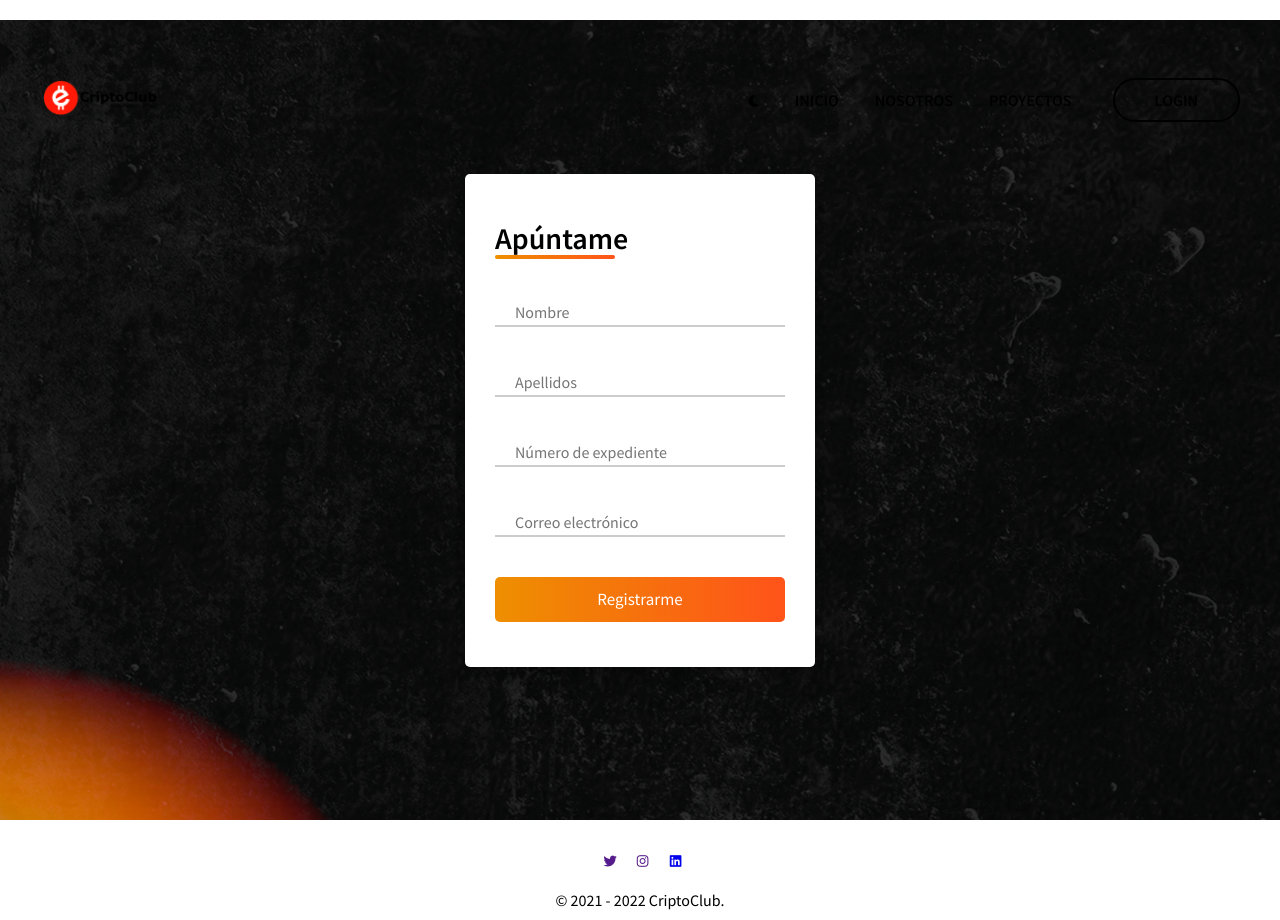
After one commit to AlvaroFarreny/WebFinalProject, a PHP site: page /profile.html in a window 1280 px wide. The commit adds this page. Run offline with PHP 8.4, Linux system fonts and the light colour scheme; some libraries are stand-ins or nearby versions.

Commit message:
update profile page

```diff
--- a/index.html
+++ b/index.html
@@ -15,7 +15,7 @@
     <header class="header">
         <div class="container__menu">
             <div class="logo">
-                <a href="/index.html"><img src="img/logoizqblack.png" alt=""></a>
+                <a href="/index.html"><img id="logonavbar" src="img/logoizqblack.png" alt=""></a>
             </div>
             <div class="menu">
                 <nav>
--- a/main.css
+++ b/main.css
@@ -3,6 +3,11 @@
 @import url('https://fonts.googleapis.com/css2?family=Lato&display=swap');
 @import url('https://fonts.googleapis.com/css2?family=Montserrat:wght@300&display=swap');
 @import url('https://fonts.googleapis.com/css2?family=Source+Sans+Pro:ital,wght@0,200;0,300;0,400;0,600;0,700;0,900;1,200;1,300;1,400;1,600;1,700;1,900&display=swap');
+
+
+
+:root{
+}
 
 
 * {
@@ -569,7 +574,6 @@ span.psw {
   margin-bottom: 100px;
 }
 
-
 .headerFijo{
   width: 100%;
   height: 80px;
--- a/main.js
+++ b/main.js
@@ -101,6 +101,7 @@ const showUserDashboard = async () => {
     return false;
   }
 
+
   window.location.href = "/index.html";
 
   //ESCONDEMOS EL MENU DE LOGIN
@@ -147,9 +148,12 @@ function darkmode(iconID) {
   var element = document.body;
   element.classList.toggle("dark-mode");
 
+
   if (document.getElementById(iconID).className == "fa-solid fa-moon") {
     document.getElementById(iconID).className = "fa-solid fa-sun";
+    document.getElementById("logonavbar").src="/img/logoizq.png";
   } else {
     document.getElementById(iconID).className = "fa-solid fa-moon";
+    document.getElementById("logonavbar").src="/img/logoizqblack.png";
   }
 };
--- /dev/null
+++ b/profile.html
@@ -0,0 +1,76 @@
+<!DOCTYPE html>
+<html>
+
+<head>
+    <meta charset='utf-8'>
+    <meta http-equiv='X-UA-Compatible' content='IE=edge'>
+    <title>CriptoClub</title>
+    <meta name='viewport' content='width=device-width, initial-scale=1'>
+    <link rel='stylesheet' type='text/css' media='screen' href='main.css'>
+    <script src="https://kit.fontawesome.com/e4d9b954f0.js" crossorigin="anonymous"></script>
+    <link rel="shortcut icon" href="img/favicon-32x32.png">
+</head>
+
+<body>
+    <header class="header">
+        <div class="container__menu">
+            <div class="logo">
+                <a href="/index.html"><img src="img/logoizqblack.png" alt=""></a>
+            </div>
+            <div class="menu">
+                <nav>
+                    <ul>
+                        <li><button><i id="icon1" onclick="darkmode('icon1')" class="fa-solid fa-moon"></i></button></li>
+                        <li><a href="#inicio">Inicio</a></li>
+                        <li><a href="#sobreNosotros">Nosotros</a></li>
+                        <li><a href="#proyectos">Proyectos</a></li>
+                        <li><a href="./login.html" id="buttonlogin">Login</a></li>
+                        <li class="perfil" id="avatar"><a href=""><img src="img/avatar.svg"></a>Profile</li>
+                    </ul>
+                </nav>
+            </div>
+        </div>
+    </header>
+    <section id="contactanos">
+        <div class="container">
+            <form action="#">
+                <div class="title">Apúntame</div>
+                <div class="input-box underline">
+                    <input type="text" placeholder="Nombre" required>
+                    <div class="underline"></div>
+                </div>
+                <div class="input-box underline">
+                    <input type="text" placeholder="Apellidos" required>
+                    <div class="underline"></div>
+                </div>
+                <div class="input-box underline">
+                    <input type="text" placeholder="Número de expediente" required>
+                    <div class="underline"></div>
+                </div>
+                <div class="input-box underline">
+                    <input type="text" placeholder="Correo electrónico" required>
+                    <div class="underline"></div>
+                </div>
+                <div class="input-box button">
+                    <input type="submit" name="" value="Registrarme">
+                </div>
+            </form>
+        </div>
+    </section>
+    <footer>
+        <div class="footer">
+            <div class="social-media">
+                <button><a href=""><i class="fa-brands fa-twitter"></i></a></button>
+                <button><a href=""><i class="fa-brands fa-instagram"></i></a></button>
+                <button><a href="https://www.linkedin.com/company/criptoclub/"><i class="fa-brands fa-linkedin"></i></a></button>
+            </div>
+        </div>
+        <div class="copyright">
+            <p>© 2021 - 2022 CriptoClub.</p>
+        </div>
+    </footer>
+</body>
+<!-- SCRIPT -->
+<script src='main.js'></script>
+
+</html>
```
Also changed, not shown: login.html (+9 -6 lines), login.jpg (deleted), loginform.jpg (deleted).
